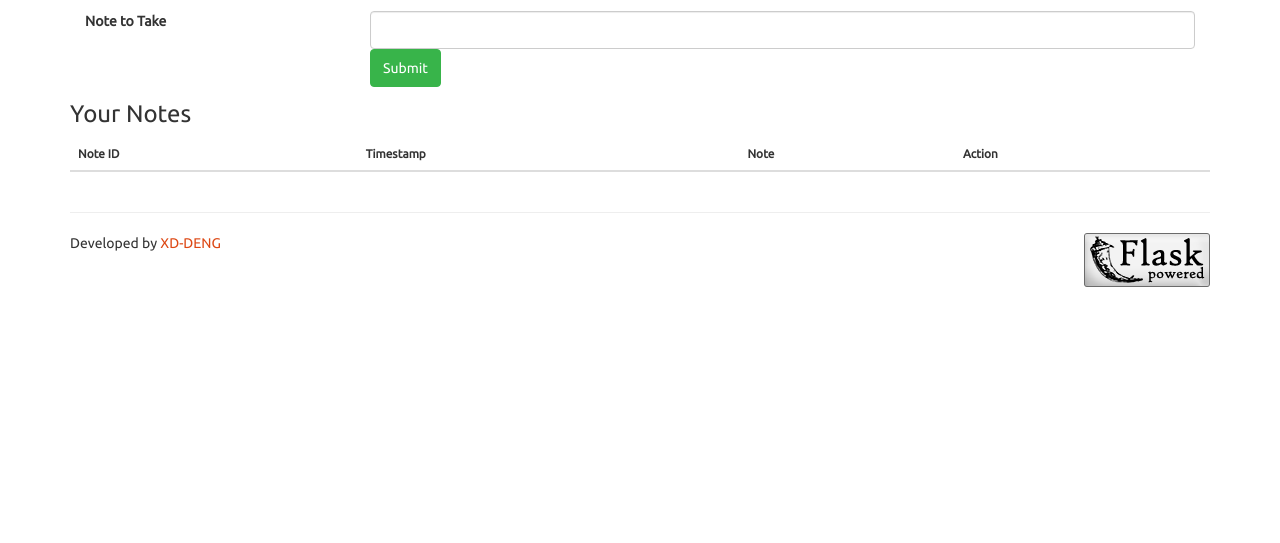
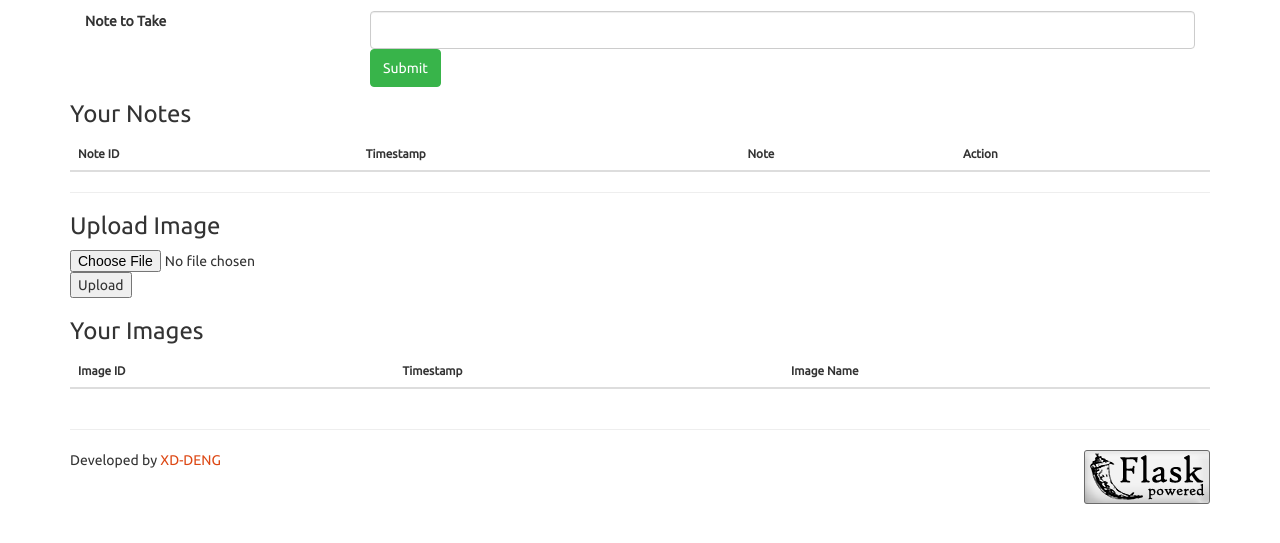
Before and after one commit to XD-DENG/flask-example, a Flask app: page /private/ in a window 1280 px wide. Shown: the part 228-771 px from the top of the page. Run offline with Flask 2, Linux system fonts and the light colour scheme; a user stored in the database is signed in; data comes from the database, SQL or seed files in the repository; both versions use the stored data as it was after the commit; lists and menus that the app fills with data are empty.

Commit message:
Add 'Image Upload' Feature
Each user can upload image to the system. The images from different users where be separated.

```diff
--- a/app.py
+++ b/app.py
@@ -1,6 +1,13 @@
+import os
+import datetime
+import hashlib
 from flask import Flask, session, url_for, redirect, render_template, request, abort, flash
 from database import list_users, verify, delete_user_from_db, add_user
 from database import read_note_from_db, write_note_into_db, delete_note_from_db, match_user_id_with_note_id
+from database import image_upload_record, list_images_for_user
+from werkzeug.utils import secure_filename
+
+
 
 app = Flask(__name__)
 app.config.from_object('config')
@@ -23,6 +30,10 @@ def FUN_404(error):
 def FUN_405(error):
     return render_template("page_405.html"), 405
 
+@app.errorhandler(413)
+def FUN_413(error):
+    return render_template("page_413.html"), 413
+
 
 
 
@@ -43,7 +54,13 @@ def FUN_private():
                           [x[1] for x in notes_list],\
                           [x[2] for x in notes_list],\
                           ["/delete_note/" + x[0] for x in notes_list])
-        return render_template("private_page.html", notes = notes_table)
+
+        images_list = list_images_for_user(session['current_user'])
+        images_table = zip([x[0] for x in images_list],\
+                          [x[1] for x in images_list],\
+                          [x[2] for x in images_list])
+
+        return render_template("private_page.html", notes = notes_table, images = images_table)
     else:
         return abort(401)
 
@@ -76,8 +93,39 @@ def FUN_delete_note(note_id):
         delete_note_from_db(note_id)
     else:
         return abort(401)
+    return(redirect(url_for("FUN_private")))
+
+
+# Reference: http://flask.pocoo.org/docs/0.12/patterns/fileuploads/
+ALLOWED_EXTENSIONS = set(['png', 'jpg', 'jpeg', 'gif'])
+def allowed_file(filename):
+    return '.' in filename and \
+           filename.rsplit('.', 1)[1].lower() in ALLOWED_EXTENSIONS
+
+@app.route("/upload_image", methods = ['POST'])
+def FUN_upload_image():
+    if request.method == 'POST':
+        # check if the post request has the file part
+        if 'file' not in request.files:
+            flash('No file part')
+            return(redirect(url_for("FUN_private")))
+        file = request.files['file']
+        # if user does not select file, browser also submit a empty part without filename
+        if file.filename == '':
+            flash('No selected file')
+            return(redirect(url_for("FUN_private")))
+        if file and allowed_file(file.filename):
+            filename = secure_filename(file.filename)
+            upload_time = str(datetime.datetime.now())
+            image_uid = hashlib.sha1(upload_time + filename).hexdigest()
+            # Save the image into UPLOAD_FOLDER
+            file.save(os.path.join(app.config['UPLOAD_FOLDER'], image_uid + "-" + filename))
+            # Record this uploading in database
+            image_upload_record(image_uid, session['current_user'], filename, upload_time)
+            return(redirect(url_for("FUN_private")))
 
     return(redirect(url_for("FUN_private")))
+
 
 
 
--- a/config.py
+++ b/config.py
@@ -1 +1,3 @@
 SECRET_KEY = "fdsafasd"
+UPLOAD_FOLDER = "image_pool"
+MAX_CONTENT_LENGTH = 16 * 1024 * 1024
--- a/database.py
+++ b/database.py
@@ -4,6 +4,7 @@ import datetime
 
 user_db_file_location = "database_file/users.db"
 note_db_file_location = "database_file/notes.db"
+image_db_file_location = "database_file/images.db"
 
 def list_users():
     _conn = sqlite3.connect(user_db_file_location)
@@ -38,6 +39,13 @@ def delete_user_from_db(id):
     _conn = sqlite3.connect(note_db_file_location)
     _c = _conn.cursor()
     _c.execute("delete from notes where user = '" + id + "';")
+    _conn.commit()
+    _conn.close()
+
+    # when we delete a user from database USERS, we also need to delete all his or her images data from database IMAGES
+    _conn = sqlite3.connect(image_db_file_location)
+    _c = _conn.cursor()
+    _c.execute("delete from images where owner = '" + id + "';")
     _conn.commit()
     _conn.close()
 
@@ -101,6 +109,30 @@ def delete_note_from_db(note_id):
     _conn.commit()
     _conn.close()
 
+def image_upload_record(uid, owner, image_name, timestamp):
+    _conn = sqlite3.connect(image_db_file_location)
+    _c = _conn.cursor()
+
+    command = "insert into images values ('{0}', '{1}', '{2}', '{3}');".format(uid, owner, image_name, timestamp)
+    _c.execute(command)
+
+    _conn.commit()
+    _conn.close()
+
+def list_images_for_user(owner):
+    _conn = sqlite3.connect(image_db_file_location)
+    _c = _conn.cursor()
+
+    command = "select uid, timestamp, name from images where owner = '{0}'".format(owner)
+    _c.execute(command)
+    result = _c.fetchall()
+
+    _conn.commit()
+    _conn.close()
+
+    return result
+
+
 
 
 
--- a/templates/index.html
+++ b/templates/index.html
@@ -13,6 +13,7 @@
         <li>Integrating with Bootstrap</li>
         <li>Interaction with Database (SQLite)</li>
         <li>Invoking static resources</li>
+        <li>Upload files</li>
     </ul>
 
     <p>For more basic knowledge of Flask, you can refer to <a href="https://www.tutorialspoint.com/flask/">a tutorial on Tutorialspoint</a>.</p>
--- /dev/null
+++ b/templates/page_413.html
@@ -0,0 +1,6 @@
+{% extends "layout.html" %}
+{% block page_title %}Request if too big(413){% endblock %}
+{% block body %}
+    {{ super() }}
+    Please check the file size you're uploading.
+{% endblock %}
--- a/templates/private_page.html
+++ b/templates/private_page.html
@@ -43,4 +43,32 @@
         </table>
     {% endif %}
 
+    <hr>
+    <h3>Upload Image</h3>
+    <form method='post' action='/upload_image' enctype=multipart/form-data>
+      <p><input type=file name=file>
+         <input type=submit value=Upload>
+    </form>
+
+    {% if images %}
+        <h3>Your Images</h3>
+        <table class="table small">
+            <thead>
+                <tr>
+                  <th>Image ID</th>
+                  <th>Timestamp</th>
+                  <th>Image Name</th>
+                </tr>
+            </thead>
+            {% for image_id, timestamp, image_name in images %}
+                    <tr>
+                       <td> {{ image_id }} </td>
+                       <td> {{ timestamp }} </td>
+                       <td> {{ image_name }} </td>
+                    </tr>
+
+            {% endfor %}
+        </table>
+    {% endif %}
+
 {% endblock %}
```
Also changed, not shown: database_file/images.db (added), image_pool/3afadaa2a3cbc1fffc6d8229ca1936b9760e1c56-made-with-flask.png (added), image_pool/e7c589f2627e1dac3fb9d57ad9ccd6066e67ce31-flask.png (added), image_pool/f739cc0a8bc1c3d17cc3dcc4fc5ff70b8266998b-flask-project.png (added).
